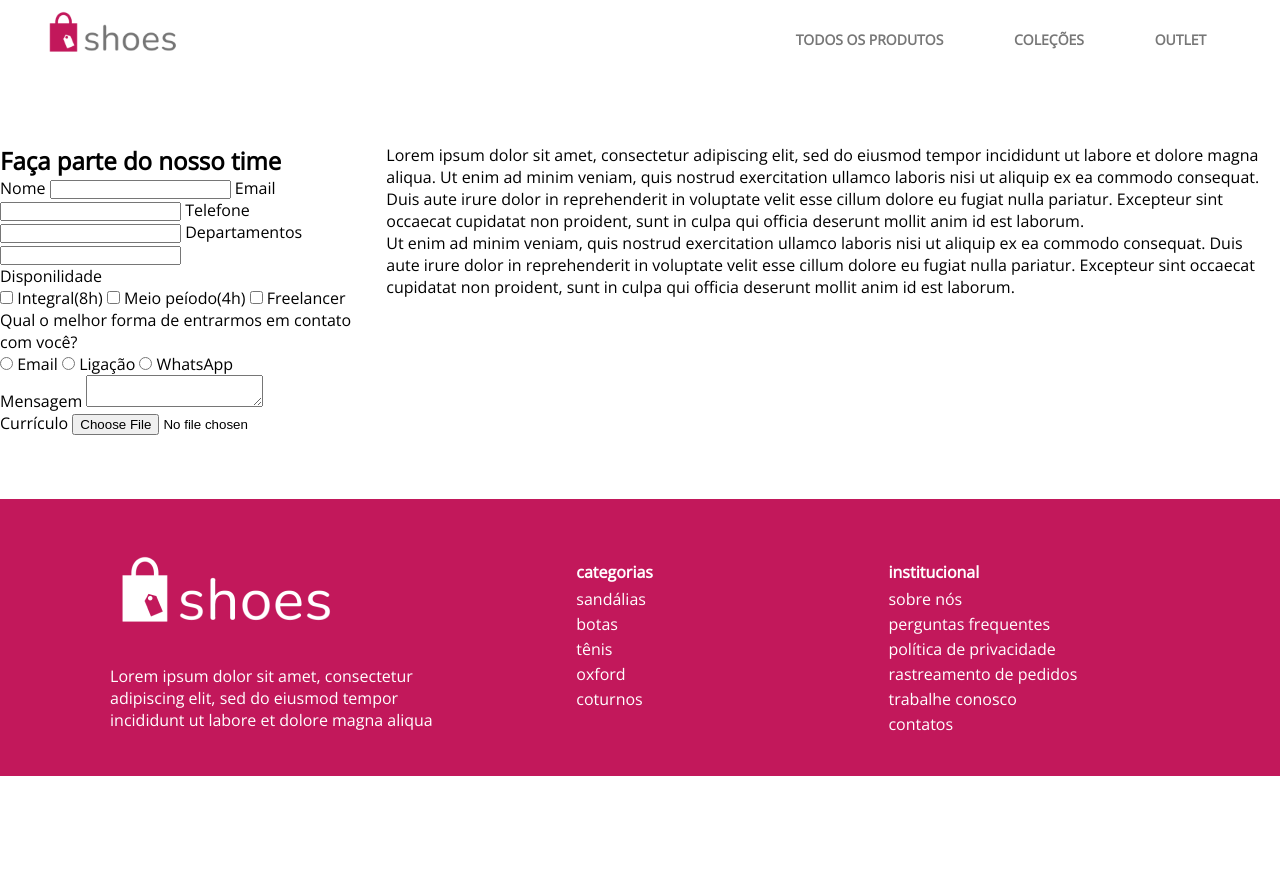
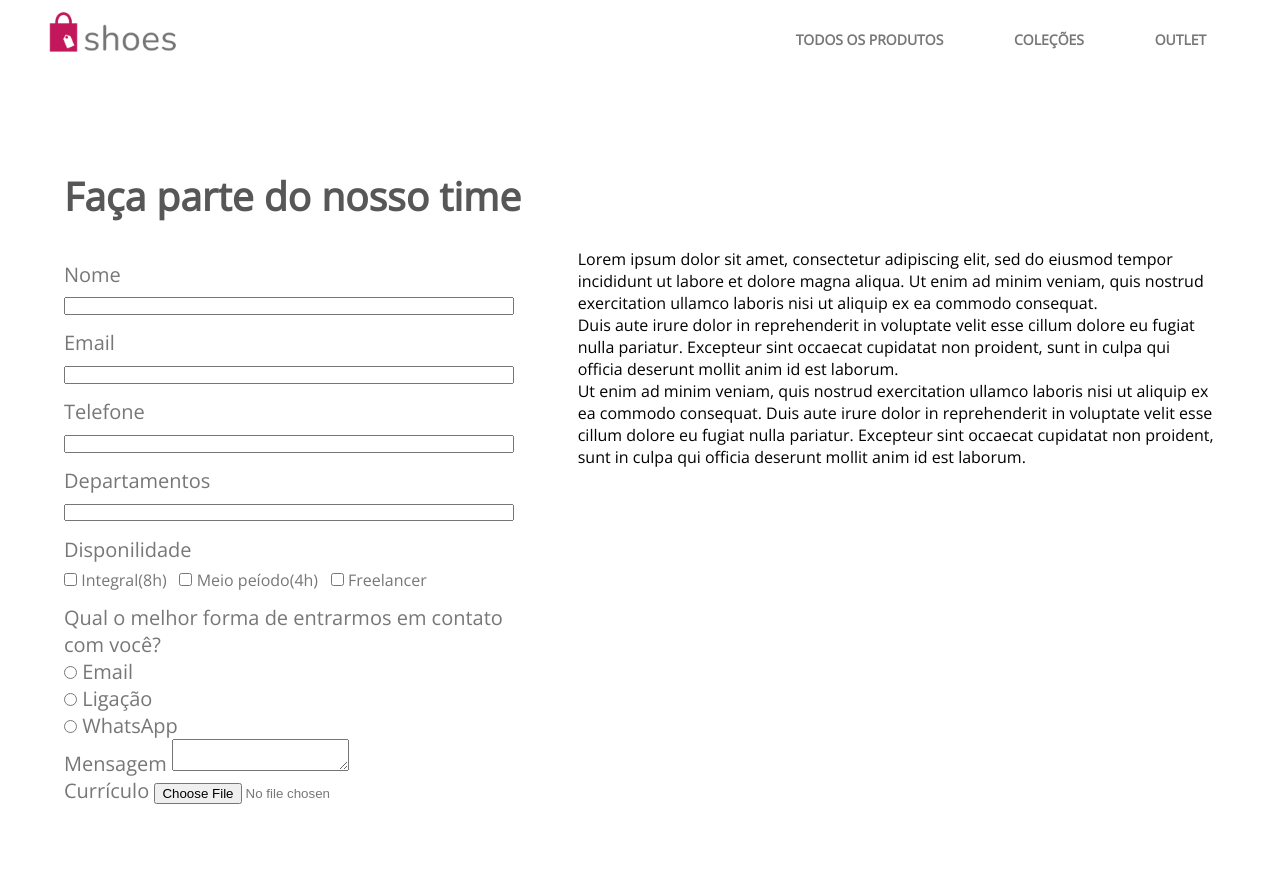
Before and after one commit to marquesaline/shoes-store, a plain HTML site: page paginas/trabalheConosco/indexTrabalhe.html in a window 1280 px wide. Shown: the top 871 px of the page. Before the commit the page ends 800 px from the top, so only its background shows below. Drawn offline with nearby package versions, Linux system fonts and the light colour scheme.

Commit message:
ajustes nos labels e inputs do formulário

```diff
--- a/paginas/trabalheConosco/indexTrabalhe.html
+++ b/paginas/trabalheConosco/indexTrabalhe.html
@@ -26,47 +26,61 @@
         </div>
     </header>
     <main>
+        <div>
+            <h2 id="h2Formulario">Faça parte do nosso time</h2>
             <div class="divMain">
                 <div class="divFormulario">
-                <h2>Faça parte do nosso time</h2>
                     <form>
+                        <div class="divInputsText">
                             <div>
                                 <label for="nome">Nome</label>
                                 <input type="text" id="nome">
-
+                            </div>
+                            <div>
                                 <label for="email">Email</label>
                                 <input type="email" id="email">
-
+                            </div>
+                            <div>
                                 <label for="telefone">Telefone</label>
                                 <input type="tel" id="telefone">
-
+                            </div>
+                            <div>
                                 <label for="departamentos">Departamentos</label>
                                 <input type="text" id="departamentos">
                             </div>
-                    <div>
+                        </div>
+                        <div class="divCheackbox">
                             <label for="disponibilidade">Disponilidade</label>
                             <div class="disponibilidadeOpcoes">
+                                <div>
                                     <input type="checkbox" id="integral" name="disponibilidade" value="Integral">
                                     <label for="integral">Integral(8h)</label>
-
+                                </div>
+                                <div>
                                     <input type="checkbox" id="meio" name="disponibilidade" value="Meio-Periodo">
                                     <label for="meio">Meio peíodo(4h)</label>
-
+                                </div>
+                                <div>
                                     <input type="checkbox" id="freelancer" name="disponibilidade" value="Freelancer">
                                     <label for="freelancer">Freelancer</label>
                                 </div>
                             </div>
-                    <div>
+                        </div>
+                        <div class="divRadios">
                             <label for="melhorForma">Qual o melhor forma de entrarmos em contato com você?</label>
                             <div class="melhorFormaOpcoes">
+                                <div>
                                     <input type="radio" name="formaContato" id="formaEmail" value="Email">
                                     <label for="formaEmail">Email</label>
-
+                                </div>
+                                <div>
                                     <input type="radio" name="formaContato" id="formaLigacao" value="Ligacao">
                                     <label for="formaLigacao">Ligação</label>
-
+                                </div>
+                                <div>
                                     <input type="radio" name="formaContato" id="formaWhatsapp" value="WhatsApp">
                                     <label for="formaWhatsapp">WhatsApp</label>
+                                </div>
 
                             </div>
                         </div>
@@ -81,7 +95,7 @@
 
                     </form>
                 </div>
-            <div>
+                <div class="divTexto">
                     <p>
                         Lorem ipsum dolor sit amet, consectetur adipiscing elit, sed do eiusmod tempor incididunt ut labore et dolore magna aliqua.
                         Ut enim ad minim veniam, quis nostrud exercitation ullamco laboris nisi ut aliquip ex ea commodo consequat.
@@ -97,6 +111,7 @@
                         Duis aute irure dolor in reprehenderit in voluptate velit esse cillum dolore eu fugiat nulla pariatur.
                         Excepteur sint occaecat cupidatat non proident, sunt in culpa qui officia deserunt mollit anim id est laborum.
                     </p>
+                </div>
             </div>
         </div>
     </main>
--- a/paginas/trabalheConosco/styleTrabalhe.css
+++ b/paginas/trabalheConosco/styleTrabalhe.css
@@ -40,13 +40,54 @@ nav a {
     text-decoration: none;
     color: #777777;
 }
+main {
+    padding-top: 5vw;
+    padding-bottom: 5vw;
+    margin: 2% 5%;
+}
+#h2Formulario {
+    font-size: 39px;
+    color: rgba(87, 87, 87, 1);
+}
+
 
 .divMain {
     display: flex;
-    padding-top: 5vw;
+    padding-top: 2vw;
     padding-bottom: 5vw;
+
 }
 
+.divFormulario {
+    width: 130vw;
+    margin-right: 5vw;
+    color: #777777;
+    font-size: 20px;
+}
+.divInputsText div {
+    margin: 1vw 0;
+}
+.divInputsText label {
+    display: block;
+    margin: 2px 0;
+
+}
+.divInputsText input {
+    width: 100%;
+    height: 1.4vw;
+}
+.disponibilidadeOpcoes {
+    display: flex;
+    margin-top: 0.5vw;;
+}
+
+.disponibilidadeOpcoes div {
+    margin-right: 1vw;
+    font-size: 16px;
+}
+.divRadios {
+    margin-top: 1vw;
+}
 footer {
     background-color: #C2185B;
     display: flex;
```
Lines whose indentation alone changed are shown as unchanged.
